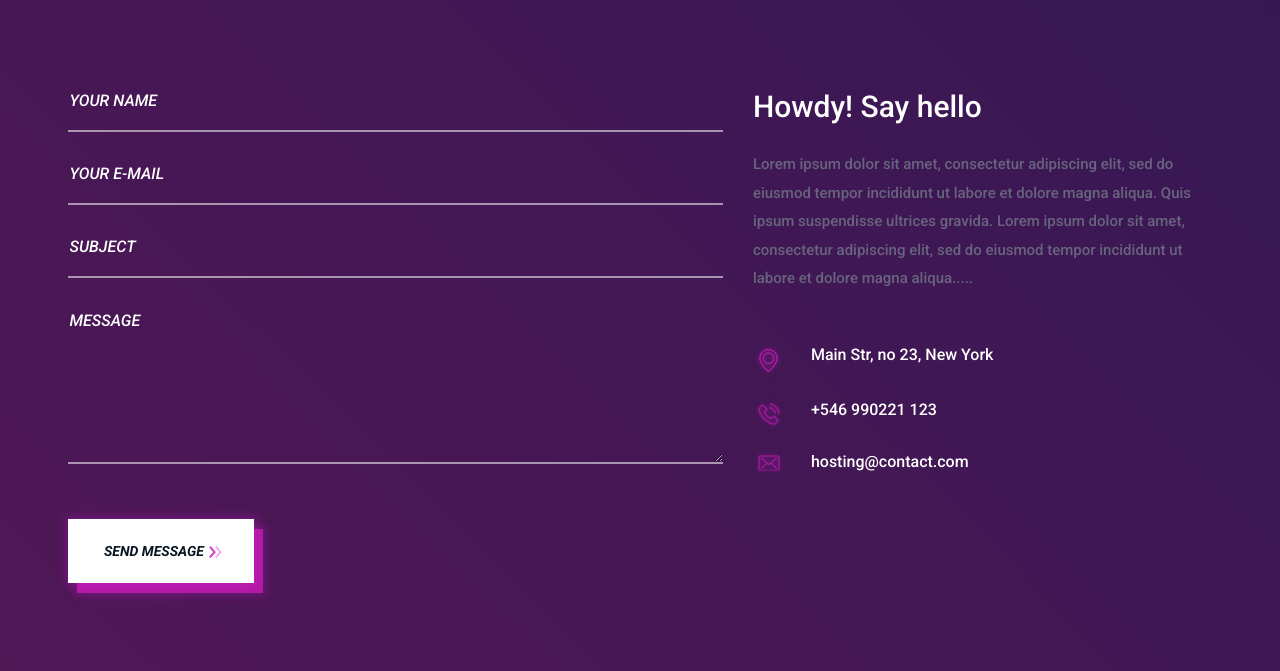
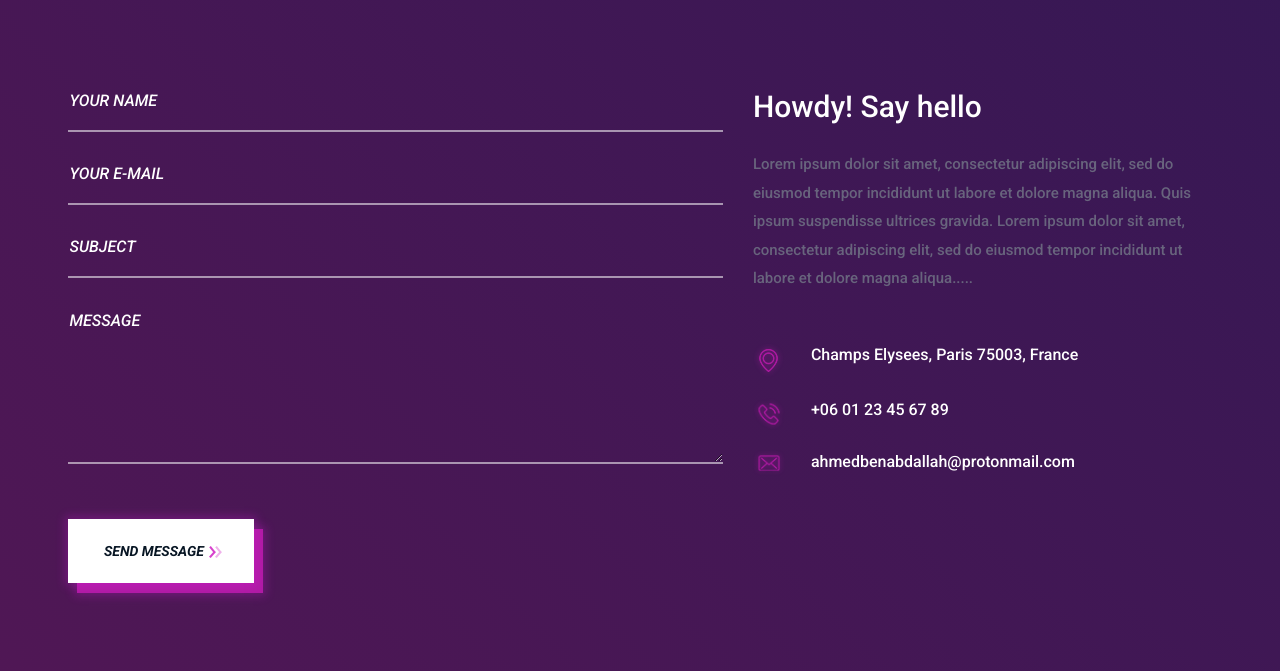
Before and after one commit to ahmedprotofilio/SiteFor, a plain HTML site: page contact.html in a window 1280 px wide. Shown: the part 1081-1752 px from the top of the page. Drawn offline with Linux system fonts and the light colour scheme.

Commit message:
Contact form

```diff
--- a/contact.html
+++ b/contact.html
@@ -1,7 +1,7 @@
 <!DOCTYPE html>
 <html lang="zxx">
 <head>
-	<title>EndGam - Gaming Magazine Template</title>
+	<title>CONTACT | AVENDERS - Gaming</title>
 	<meta charset="UTF-8">
 	<meta name="description" content="EndGam Gaming Magazine Template">
 	<meta name="keywords" content="endGam,gGaming, magazine, html">
@@ -89,7 +89,7 @@
 	<!-- Contact page -->
 	<section class="contact-page">
 		<div class="container">
-			<div class="map"><iframe src="https://www.google.com/maps/embed?pb=!1m14!1m12!1m3!1d14376.077865872314!2d-73.879277264103!3d40.757667781624285!2m3!1f0!2f0!3f0!3m2!1i1024!2i768!4f13.1!5e0!3m2!1sen!2sbd!4v1546528920522" style="border:0" allowfullscreen></iframe></div>
+			<div class="map"><iframe src="https://www.google.com/maps/embed?pb=!1m18!1m12!1m3!1d3194.7560506419545!2d10.184430815289888!3d36.80039897994854!2m3!1f0!2f0!3f0!3m2!1i1024!2i768!4f13.1!3m3!1m2!1s0x12fd346987ae54b1%3A0x9aec62e94b314b47!2sAvenue+Habib+Bourguiba%2C+Tunis%2C+Tunisie!5e0!3m2!1sfr!2sus!4v1554327376116!5m2!1sfr!2sus" style="border:0" allowfullscreen></iframe></div>
 			<div class="row">
 				<div class="col-lg-7 order-2 order-lg-1">
 					<form class="contact-form">
@@ -105,15 +105,15 @@
 					<p>Lorem ipsum dolor sit amet, consectetur adipiscing elit, sed do eiusmod tempor incididunt ut labore et dolore magna aliqua. Quis ipsum suspendisse ultrices gravida. Lorem ipsum dolor sit amet, consectetur adipiscing elit, sed do eiusmod tempor incididunt ut labore et dolore magna aliqua.....</p>
 					<div class="cont-info">
 						<div class="ci-icon"><img src="img/icons/location.png" alt=""></div>
-						<div class="ci-text">Main Str, no 23, New York</div>
+						<div class="ci-text">Champs Elysees, Paris 75003, France</div>
 					</div>
 					<div class="cont-info">
 						<div class="ci-icon"><img src="img/icons/phone.png" alt=""></div>
-						<div class="ci-text">+546 990221 123</div>
+						<div class="ci-text">+06 01 23 45 67 89</div>
 					</div>
 					<div class="cont-info">
 						<div class="ci-icon"><img src="img/icons/mail.png" alt=""></div>
-						<div class="ci-text">hosting@contact.com</div>
+						<div class="ci-text">ahmedbenabdallah@protonmail.com</div>
 					</div>
 				</div>
 			</div>
```
Also changed, not shown: blog.html (+1 -1 lines), game-single.html (+1 -1 lines), games.html (+1 -1 lines), index.html (+1 -1 lines), review.html (+1 -1 lines).
